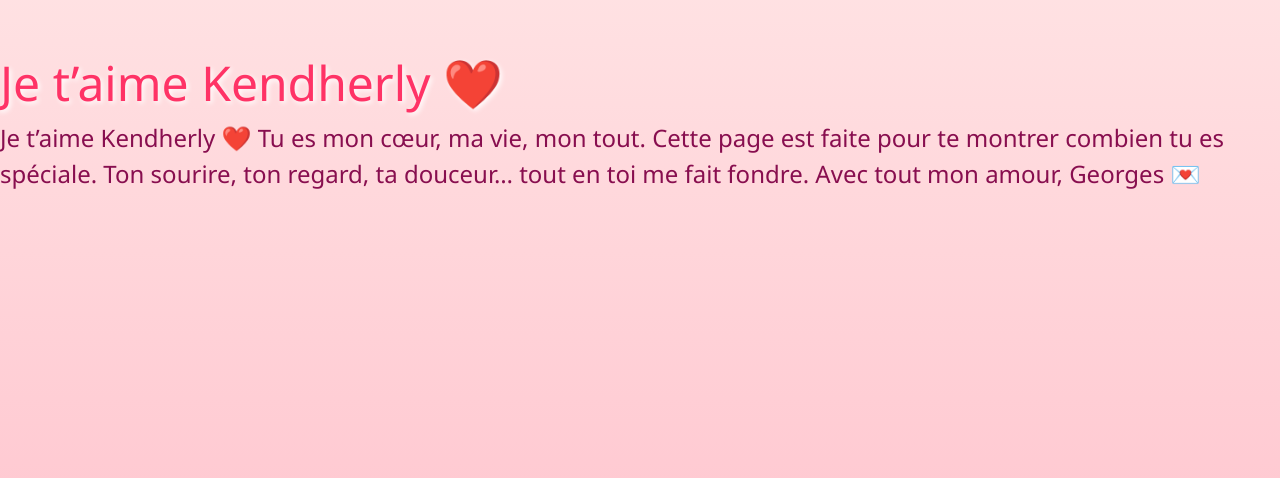
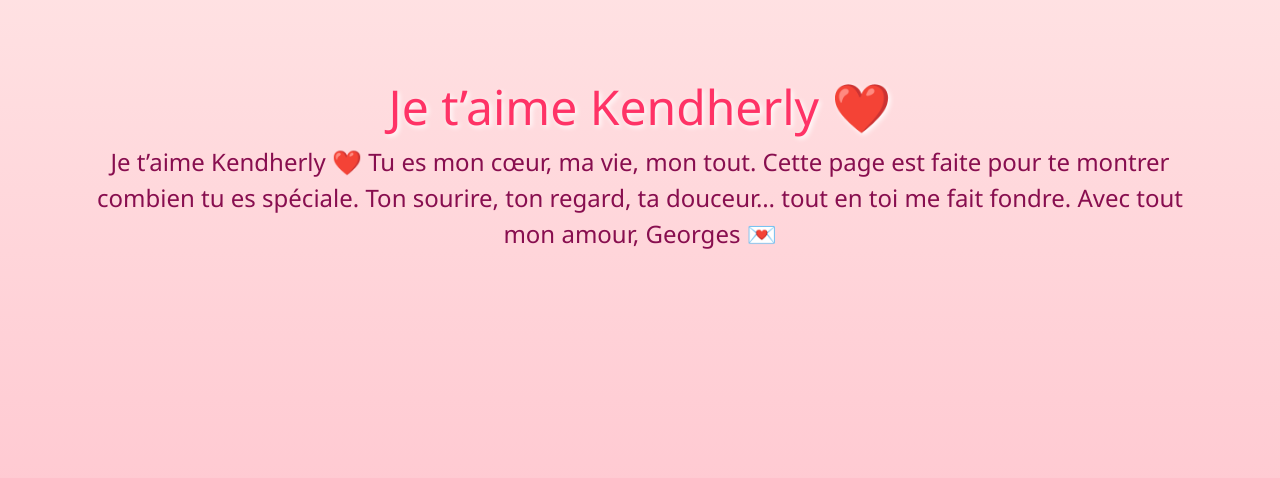
Before and after one commit to maisonflex/jetaime, a plain HTML site: page lettre.html in a window 1280 px wide. Shown: the part 106-584 px from the top of the page. Drawn offline with nearby package versions, Linux system fonts and the light colour scheme.

Commit message:
Mizajou design lan ak bouton

```diff
--- a/lettre.html
+++ b/lettre.html
@@ -9,6 +9,7 @@
   <link rel="stylesheet" href="style.css">
 </head>
 <body>
+    <div class="container text-center p-4 z-2 position-relative">
     <h1>Je t’aime Kendherly ❤️</h1>
     <p>Je t’aime Kendherly ❤️
 
@@ -17,6 +18,6 @@
         Ton sourire, ton regard, ta douceur… tout en toi me fait fondre.
 
         Avec tout mon amour,
-        Georges 💌</p>
+        Georges 💌</p></div>
 </body>
 </html>
```
